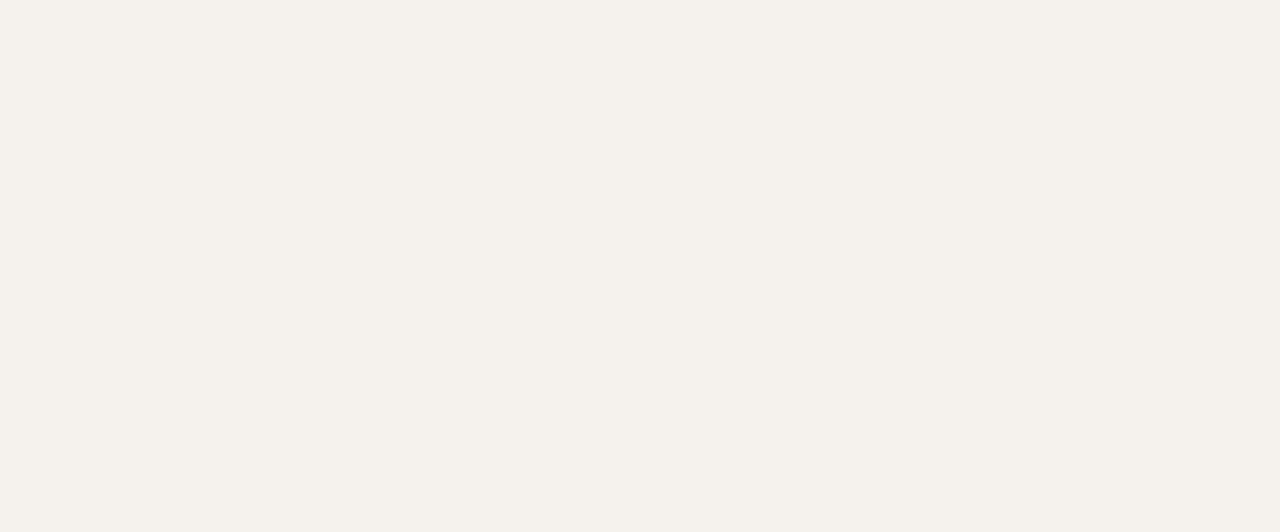
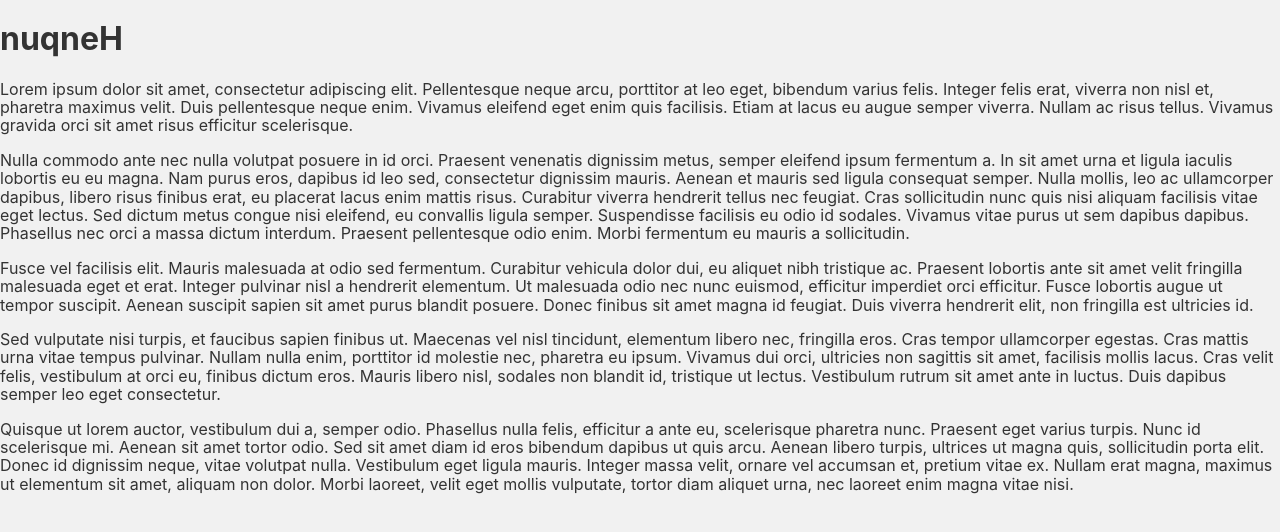
Before and after one commit to shchukin/betleH, a website: page development/layouts/index.html in a window 1280 px wide. Drawn offline with Linux system fonts and the light colour scheme.

Commit message:
colors and font variables

```diff
--- a/development/layouts/index.html
+++ b/development/layouts/index.html
@@ -9,6 +9,13 @@
     </head>
     <body class="body">
 
+        <h1>nuqneH</h1>
+
+        <p>Lorem ipsum dolor sit amet, consectetur adipiscing elit. Pellentesque neque arcu, porttitor at leo eget, bibendum varius felis. Integer felis erat, viverra non nisl et, pharetra maximus velit. Duis pellentesque neque enim. Vivamus eleifend eget enim quis facilisis. Etiam at lacus eu augue semper viverra. Nullam ac risus tellus. Vivamus gravida orci sit amet risus efficitur scelerisque.</p>
+        <p>Nulla commodo ante nec nulla volutpat posuere in id orci. Praesent venenatis dignissim metus, semper eleifend ipsum fermentum a. In sit amet urna et ligula iaculis lobortis eu eu magna. Nam purus eros, dapibus id leo sed, consectetur dignissim mauris. Aenean et mauris sed ligula consequat semper. Nulla mollis, leo ac ullamcorper dapibus, libero risus finibus erat, eu placerat lacus enim mattis risus. Curabitur viverra hendrerit tellus nec feugiat. Cras sollicitudin nunc quis nisi aliquam facilisis vitae eget lectus. Sed dictum metus congue nisi eleifend, eu convallis ligula semper. Suspendisse facilisis eu odio id sodales. Vivamus vitae purus ut sem dapibus dapibus. Phasellus nec orci a massa dictum interdum. Praesent pellentesque odio enim. Morbi fermentum eu mauris a sollicitudin.</p>
+        <p>Fusce vel facilisis elit. Mauris malesuada at odio sed fermentum. Curabitur vehicula dolor dui, eu aliquet nibh tristique ac. Praesent lobortis ante sit amet velit fringilla malesuada eget et erat. Integer pulvinar nisl a hendrerit elementum. Ut malesuada odio nec nunc euismod, efficitur imperdiet orci efficitur. Fusce lobortis augue ut tempor suscipit. Aenean suscipit sapien sit amet purus blandit posuere. Donec finibus sit amet magna id feugiat. Duis viverra hendrerit elit, non fringilla est ultricies id.</p>
+        <p>Sed vulputate nisi turpis, et faucibus sapien finibus ut. Maecenas vel nisl tincidunt, elementum libero nec, fringilla eros. Cras tempor ullamcorper egestas. Cras mattis urna vitae tempus pulvinar. Nullam nulla enim, porttitor id molestie nec, pharetra eu ipsum. Vivamus dui orci, ultricies non sagittis sit amet, facilisis mollis lacus. Cras velit felis, vestibulum at orci eu, finibus dictum eros. Mauris libero nisl, sodales non blandit id, tristique ut lectus. Vestibulum rutrum sit amet ante in luctus. Duis dapibus semper leo eget consectetur.</p>
+        <p>Quisque ut lorem auctor, vestibulum dui a, semper odio. Phasellus nulla felis, efficitur a ante eu, scelerisque pharetra nunc. Praesent eget varius turpis. Nunc id scelerisque mi. Aenean sit amet tortor odio. Sed sit amet diam id eros bibendum dapibus ut quis arcu. Aenean libero turpis, ultrices ut magna quis, sollicitudin porta elit. Donec id dignissim neque, vitae volutpat nulla. Vestibulum eget ligula mauris. Integer massa velit, ornare vel accumsan et, pretium vitae ex. Nullam erat magna, maximus ut elementum sit amet, aliquam non dolor. Morbi laoreet, velit eget mollis vulputate, tortor diam aliquet urna, nec laoreet enim magna vitae nisi.</p>
 
     </body>
 </html>
--- a/development/styles/_body.css
+++ b/development/styles/_body.css
@@ -1,11 +1,6 @@
 .body {
     margin: 0;
-    background-color: #F5F2ED;
-    background-image: url("../images/background.jpg");
-    background-position: center top;
-    font-family: var(--font_family_default);
-    font-weight: var(--font_weight_default);
-    font-size: var(--font_size_default-text);
-    line-height: var(--font_line_default-text);
-    color: var(--color_text_primary);
+    background-color: var(--background_color);
+    font-family: var(--text_family_default);
+    color: var(--text_color_main);
 }
--- a/development/styles/_root.css
+++ b/development/styles/_root.css
@@ -1,75 +1,17 @@
 /* stylelint-disable declaration-colon-space-after */
 :root {
-    --color_text_primary:      #000000;
-    --color_text_secondary:    #222222;
-    --color_text_tertiary:     #333333;
 
-    --color_muted_primary:     #999999;
-    --color_muted_secondary:   #AAAAAA;
-    --color_muted_tertiary:    #BBBBBB;
+    --brand-white:  #FFFFFF;
+    --brand-slate:  #F1F1F1;
+    --brand-silver: #F7F7F7;
+    --brand-grey:   #6E6E6E;
+    --brand-black:  #333333;
 
-    --color_link_primary:      #1A0DAB;
-    --color_link_secondary:    #2B1EBC;
-    --color_link_tertiary:     #3C2FCD;
+    --text_family_default: -apple-system, BlinkMacSystemFont, "Segoe UI", Roboto, Helvetica, Arial, sans-serif, "Apple Color Emoji", "Segoe UI Emoji", "Segoe UI Symbol";
+    --text_family_heading: Georgia, Times, "Times New Roman", serif;
+    --text_color_main: var(--brand-black);
+    --text_color_faded: var(--brand-grey);
 
-    --color_action_primary:    #0000FF;
-    --color_action_secondary:  #0000DD;
-    --color_action_tertiary:   #0000CC;
-
-    --color_neutral_primary:   #FFFFFF;
-    --color_neutral_secondary: #EEEEEE;
-    --color_neutral_tertiary:  #DDDDDD;
-
-    --color_danger_primary:    #FF0000;
-    --color_danger_secondary:  #FF2222;
-    --color_danger_tertiary:   #FF3333;
-
-    --color_warning_primary:   #FFFF00;
-    --color_warning_secondary: #FFFF22;
-    --color_warning_tertiary:  #FFFF33;
-
-    --color_success_primary:   #00FF00;
-    --color_success_secondary: #22FF22;
-    --color_success_tertiary:  #33FF33;
-
-
-    --font_family_default: "Helvetica Neue", "Helvetica", "Arial", sans-serif;
-    --font_family_heading: Georgia, Times, "Times New Roman", serif;
-
-
-    --font_weight_default: 300;
-    --font_weight_strong:  400;
-
-
-    --font_size_largest-title:  40px;
-    --font_line_largest-title:  46px;
-
-    --font_size_larger-title:   36px;
-    --font_line_larger-title:   42px;
-
-    --font_size_default-title:  32px;
-    --font_line_default-title:  38px;
-
-    --font_size_smaller-title:  28px;
-    --font_line_smaller-title:  34px;
-
-    --font_size_smallest-title: 24px;
-    --font_line_smallest-title: 30px;
-
-
-    --font_size_largest-text:  20px;
-    --font_line_largest-text:  24px;
-
-    --font_size_larger-text:   18px;
-    --font_line_larger-text:   22px;
-
-    --font_size_default-text:  16px;
-    --font_line_default-text:  20px;
-
-    --font_size_smaller-text:  14px;
-    --font_line_smaller-text:  18px;
-
-    --font_size_smallest-text: 12px;
-    --font_line_smallest-text: 16px;
+    --background_color: var(--brand-slate);
 }
 /* stylelint-enable declaration-colon-space-after */
```
